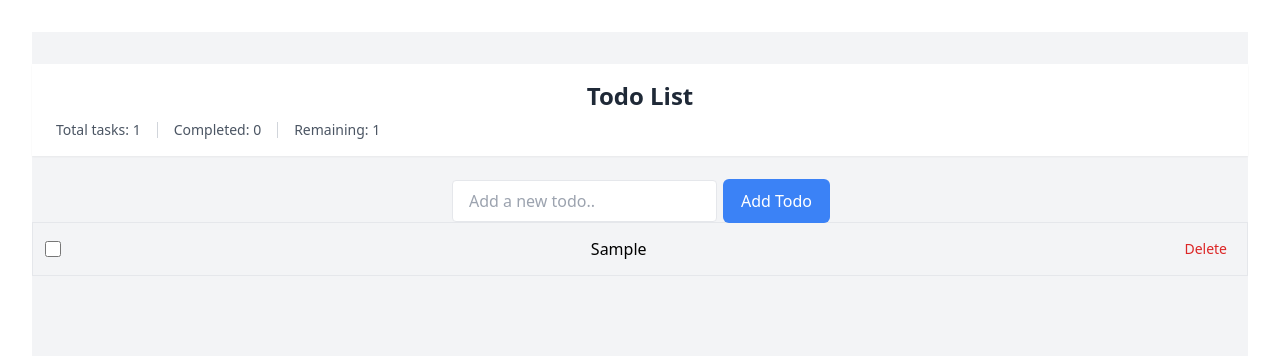
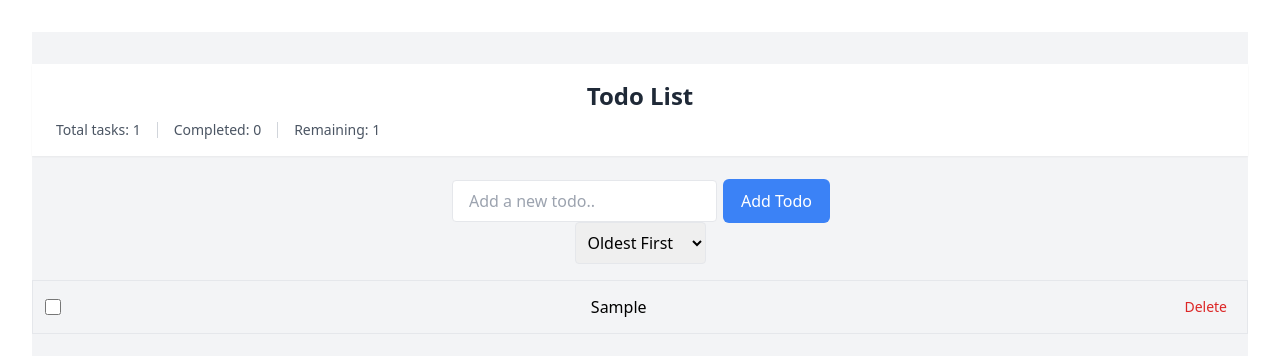
Before and after one commit to Khairul-Imran/react-practice, a React (Vite) app in the folder todolist-app/: page / in a window 1280 px wide. Both pictures are taken after typing "Sample" into the empty fields and a click on the button "Add Todo". Shown: the top 356 px of the page. Built offline with nearby package versions, Linux system fonts and the light colour scheme.

Commit message:
Added sorting feature.

```diff
--- a/todolist-app/src/components/TodoList.tsx
+++ b/todolist-app/src/components/TodoList.tsx
@@ -1,13 +1,19 @@
+import { useState } from "react";
 import { Todo } from "../types/todo";
 import TodoItem from "./TodoItem";
 
 interface TodoListProps {
-    todos: Todo[],
+    todos: Todo[];
     onToggleTodo: (id: number) => void;
     onDeleteTodo: (id: number) => void;
 }
 
 function TodoList({ todos, onToggleTodo, onDeleteTodo }: TodoListProps) {
+    const [sortBy, setSortBy] = useState<"newest" | "oldest">("oldest");
+
+    const sortedTodos = [...todos].sort((a, b) => {
+        return sortBy === "oldest" ? a.id - b.id : b.id - a.id;
+    });
 
     if (todos.length === 0) {
         return (
@@ -18,8 +24,20 @@ function TodoList({ todos, onToggleTodo, onDeleteTodo }: TodoListProps) {
     }
 
     return (
+        <div>
+            <select
+                value={sortBy}
+                onChange={(e) =>
+                    setSortBy(e.target.value as "newest" | "oldest")
+                }
+                className="mb-4 p-2 border rounded"
+            >
+                <option value="oldest">Oldest First</option>
+                <option value="newest">Newest First</option>
+            </select>
+
             <ul className="divide-y divide-gray-200">
-            {todos.map((todo) => (
+                {sortedTodos.map((todo) => (
                     <TodoItem
                         key={todo.id}
                         todo={todo}
@@ -28,6 +46,7 @@ function TodoList({ todos, onToggleTodo, onDeleteTodo }: TodoListProps) {
                     />
                 ))}
             </ul>
+        </div>
     );
 }
 
```
Lines whose indentation alone changed are shown as unchanged.
